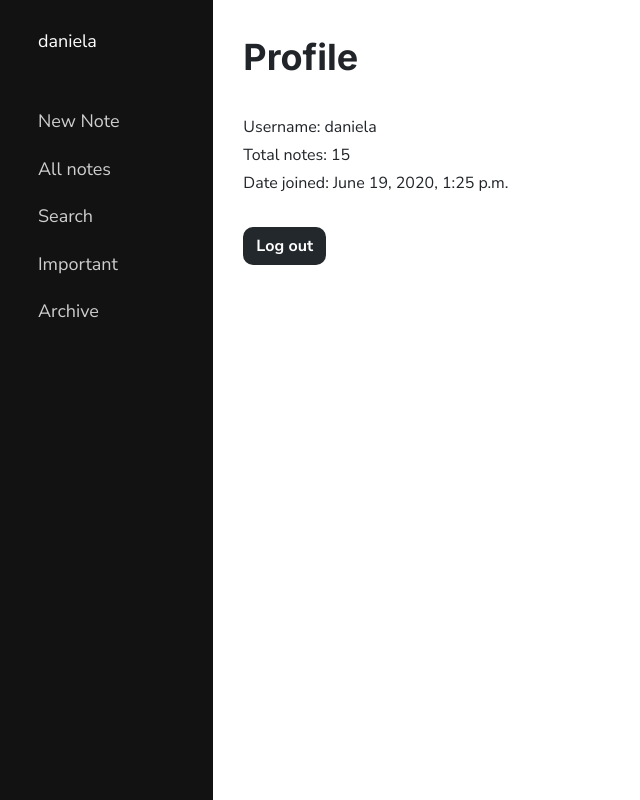
After one commit to danielavornic/n0tes, a Django app: page /profile/ in a window 1280 px wide. The commit adds this page. Shown: the whole page, without its empty margins (0-640 px from the left). Run offline with Django 3.2, Linux system fonts and the light colour scheme; a user stored in the database is signed in; data comes from the database, SQL or seed files in the repository; both versions use the stored data as it was after the commit; some libraries are stand-ins or nearby versions.

Commit message:
create profile page

```diff
--- a/n0tes/urls.py
+++ b/n0tes/urls.py
@@ -22,6 +22,7 @@ urlpatterns = [
     path('note/<int:note_pk>/archive', views.archive, name='archive'),
 
     path('about/', views.about, name='about'),
+    path('profile/', views.profile_page, name='profile_page'),
 ]
 
 urlpatterns += staticfiles_urlpatterns()
--- a/notes/static/notes/note.js
+++ b/notes/static/notes/note.js
@@ -46,7 +46,7 @@ $('document').ready(function() {
             ' visualblocks emoticons',
             'media table paste code'
         ],
-        toolbar: 'undo redo | formatselect | bold italic underline |' +
+        toolbar: 'undo redo | formatselect | forecolor | bold italic underline |' +
         'alignleft aligncenter alignright alignjustify | ' +
         ' numlist bullist | link charmap emoticons',
     });
--- a/notes/static/notes/notes.css
+++ b/notes/static/notes/notes.css
@@ -44,56 +44,6 @@ nav {
     position: absolute;
     top: 28px;
 }
-
-/* #userPic {
-    background-color: var(--dark-gray);
-    position: relative;
-    cursor: default;
-    display: block;
-    margin: 0 auto;
-    width: 54px;
-    height: 54px;
-    margin-bottom: 10px;
-}
-
-#userPic p {
-    text-align: center;
-    margin-bottom: 0;
-    font-weight: bold;
-    position: absolute;
-    transform: translateY(-50%);
-    top: 50%;
-    left: 0;
-    right: 0;
-}
-
-#userInfo {
-    margin-bottom: 0;
-    cursor: default;
-    text-align: center;
-    font-weight: bold;
-    word-break: break-word;
-} */
-
-button#logout {
-    color: var(--light-gray);
-    padding: 0;
-    border: none;
-    background-color: transparent;
-    outline: none;
-    position: absolute;
-    bottom: 28px;
-}
-
-#logout:hover {
-    color: white
-}
-
-#logout:focus {
-    outline: none;
-    width: inline;
-}
-
 
 #links {
     margin-top: 36px;
@@ -209,6 +159,10 @@ h1 {
     margin-bottom: 24px
 }
 
+#logoutBtn {
+    margin-top: 28px
+}
+
 @media (min-width: 1144px) {
     #menu {
         padding: 28px 28px !important;
--- a/notes/templates/notes/navbar.html
+++ b/notes/templates/notes/navbar.html
@@ -17,8 +17,10 @@
             <ul>
                 <li>
                     <div id="user">
-                        <span class="iconify" data-icon="carbon:user-avatar-filled" data-inline="false"></span>
-                        <span id="userInfo" class="medium-text" title='{{ user.username }}'>{{ user.username }}</span>
+                        <a href="{% url 'profile_page' %}" id="profileLink">
+                            <span class="iconify" data-icon="carbon:user-avatar-filled" data-inline="false"></span>
+                            <span id="userInfo" class="medium-text" title='{{ user.username }}'>{{ user.username }}</span>
+                        </a>
                     </div>
                 </li>
                 <li>
@@ -51,24 +53,6 @@
                         <span class="medium-text">Archive</span>
                     </a>
                 </li>
-                <!-- <li>
-                    <a href="{% url 'about' %}" id="aboutLink">
-                        <span class="iconify" data-inline="false" data-icon="mdi:info-outline"></span>
-                        <span class="medium-text">About</span>
-                    </a>
-                </li> -->
-
-                <li>
-                    <a href="#" id="logout">
-                        <form action="{% url 'logoutuser' %}" method="POST">
-                            {% csrf_token %}
-                            <button type="submit" id="logout" title="Log out">
-                                <span class="iconify" data-inline="false" data-icon="ri:logout-box-line"></span>
-                                <span class="medium-text">Log out</span>
-                            </button>
-                        </form>
-                    </a>
-                </li>
             </ul>
         </div>
     </nav>
--- /dev/null
+++ b/notes/templates/notes/profile.html
@@ -0,0 +1,54 @@
+{% load static %}
+<!DOCTYPE html>
+<html>
+<head>
+    <title>Profile | n0tes</title>
+    <meta charset="UTF-8">
+    <meta name="viewport" content="width=device-width, initial-scale=1.0">
+    <link href="https://fonts.googleapis.com/css2?family=Inter:wght@700&family=Nunito+Sans:ital,wght@0,400;0,700;1,400&display=swap" rel="stylesheet">
+    <link rel="stylesheet" href="https://stackpath.bootstrapcdn.com/bootstrap/4.5.0/css/bootstrap.min.css">
+    <script src="https://code.iconify.design/1/1.0.6/iconify.min.js"></script>
+
+    <link rel="stylesheet" type="text/css" href="{% static 'notes/style.css' %}">
+    <link rel="stylesheet" type="text/css" href="{% static 'notes/notes.css' %}">
+
+    <style>
+        @media (max-width: 576px) {
+             #noNotes {
+                margin-top: 28px;
+            }
+        }
+    </style>
+</head>
+<body>
+    <div class="container-fluid">
+        <div class="row" id="mainRow">
+
+            {% include "notes/navbar.html" %}
+
+            <div class="col-sm-9 col-md-10 col-lg-10" id="content">
+                <div class="container">
+
+                    <h1>Profile</h1>
+                    <div id="noNotes">
+                        <p>Username: {{ user.username }}</p>
+                        <p>Total notes: {{ user_notes }}</p>
+                        <p>Date joined: {{ user.date_joined }}</p>
+                        <a href="#">
+                            <form action="{% url 'logoutuser' %}" method="POST">
+                                {% csrf_token %}
+                                <button type="submit" title="Log out" class="btn" id="logoutBtn">
+                                    <span>Log out</span>
+                                </button>
+                            </form>
+                        </a>
+                    </div>
+                </div>
+            </div>
+        </div>
+    </div>
+
+    <script src="https://code.jquery.com/jquery-3.5.1.min.js" integrity="sha256-9/aliU8dGd2tb6OSsuzixeV4y/faTqgFtohetphbbj0=" crossorigin="anonymous"></script>
+    <script src="{% static 'notes/notes.js' %}"></script>
+</body>
+</html>
--- a/notes/views.py
+++ b/notes/views.py
@@ -119,3 +119,8 @@ def search(request):
 def about(request):
     active = 'aboutLink'
     return render(request, 'notes/about.html', {'active': active})
+
+def profile_page(request):
+    active = 'profileLink'
+    user_notes = Note.objects.filter(user=request.user).count()
+    return render(request, 'notes/profile.html', {'active': active, 'user_notes': user_notes})
```
Also changed, not shown: db.sqlite3.
